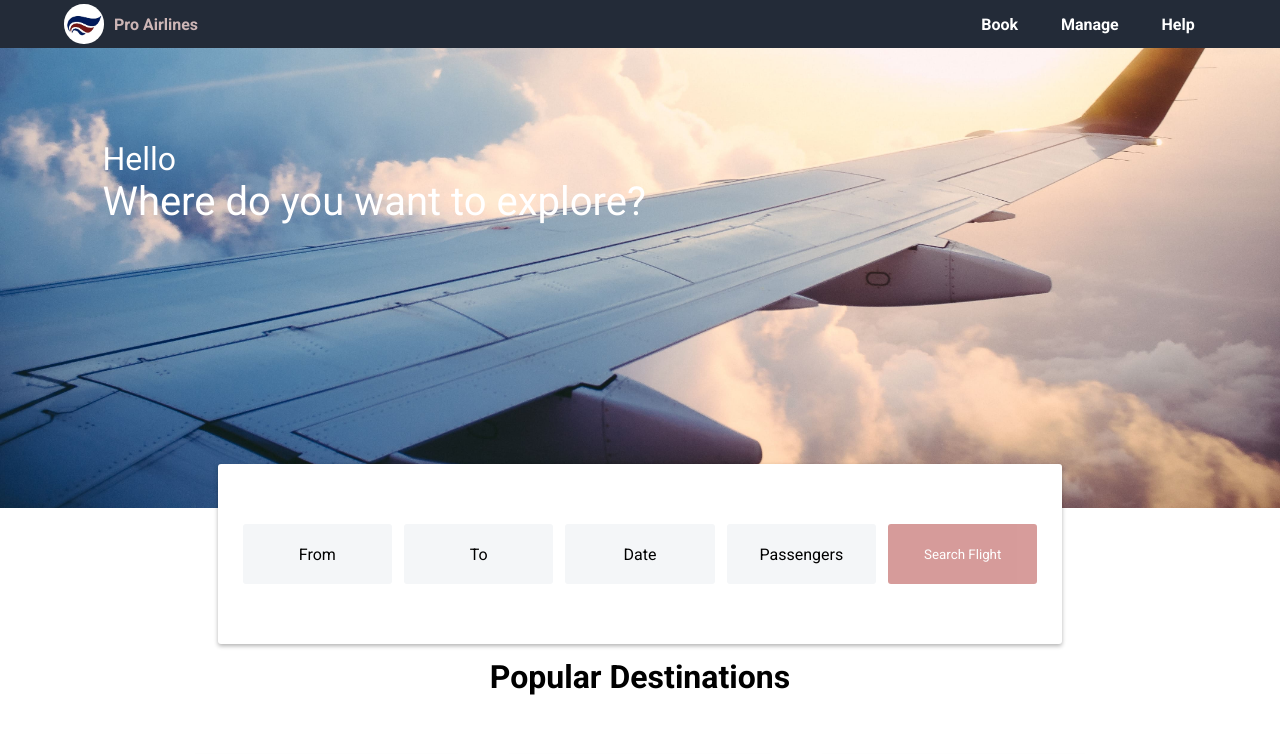
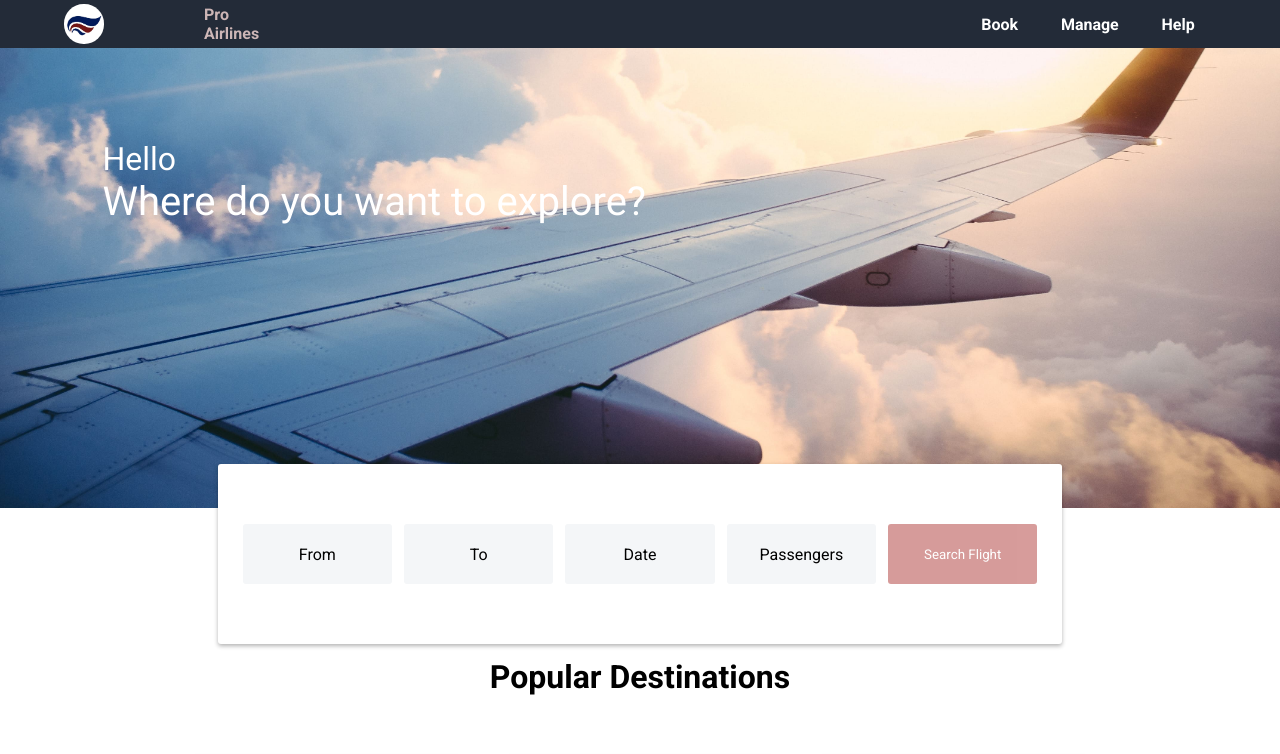
Before and after one commit to estebanix/Airlines, a React (Create React App) app: page / in a window 1280 px wide. Shown: the top 754 px of the page. Built offline with nearby package versions, Linux system fonts and the light colour scheme; the HTML template or start-up script is replaced by a standard one.

Commit message:
Test pixels

```diff
--- a/src/App.css
+++ b/src/App.css
@@ -24,7 +24,7 @@
   align-items: center;
   color: rgb(205, 182, 182);
   margin-left: 5%;
-  gap: 10px;
+  gap: 100px;
   cursor: pointer;
 }
 
```
